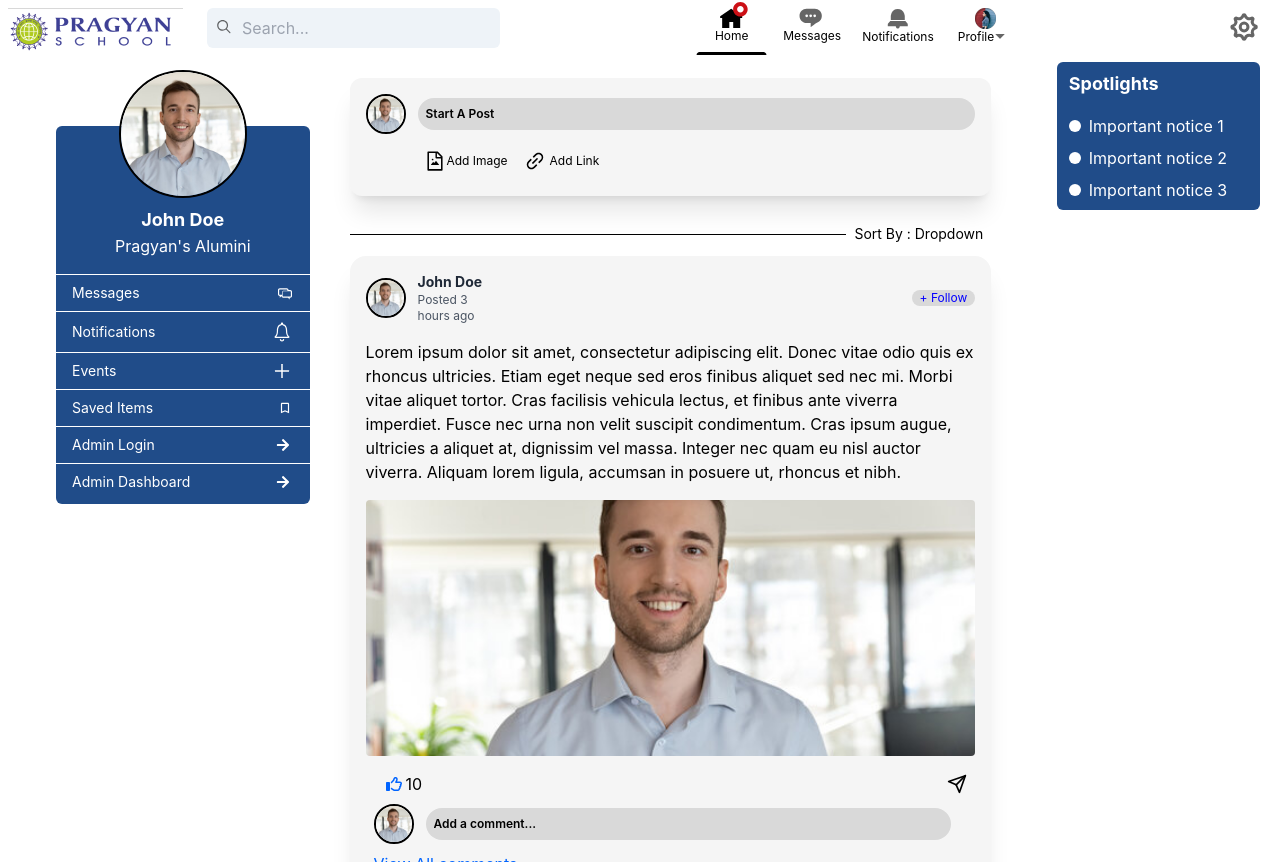
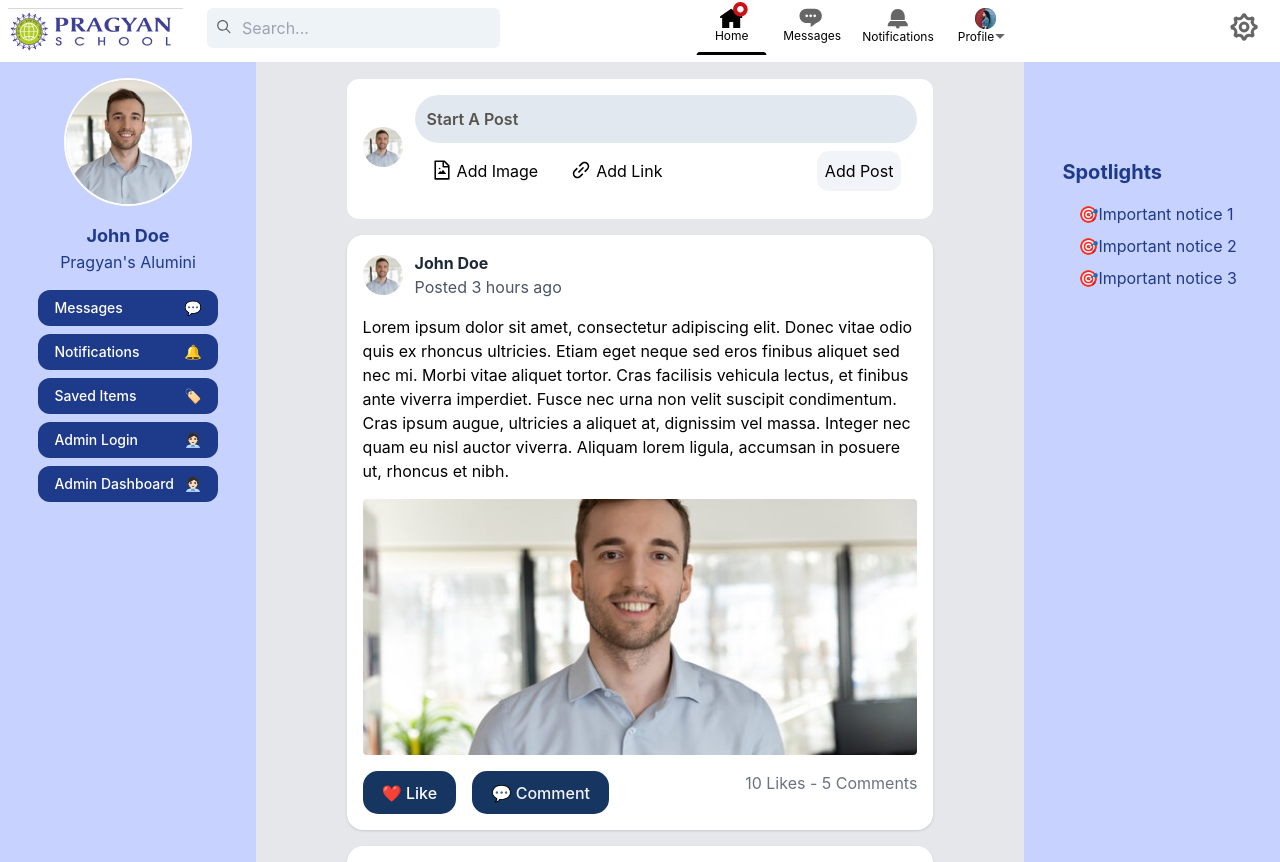
Before and after one commit to sinhasatyam045/Alum_Fullstack, a React (Vite) app: page /dashboard in a window 1280 px wide. Built offline with nearby package versions, Linux system fonts and the light colour scheme.

Commit message:
Revert "dashboard fixed"

```diff
--- a/src/components/dashboard/dashboard.jsx
+++ b/src/components/dashboard/dashboard.jsx
@@ -6,11 +6,6 @@ import { useState } from "react";
 import Notification from "../notification/notification";
 import useScreenSize from "../../utils/useScreenSize";
 import { AiOutlineFileImage } from "react-icons/ai";
-import { TiMessages } from "react-icons/ti";
-import { IoIosNotificationsOutline } from "react-icons/io";
-import { AiOutlinePlus } from "react-icons/ai";
-import { MdOutlineBookmarkBorder } from "react-icons/md";
-import { FaArrowRight } from "react-icons/fa";
 import { AiOutlineLink, AiOutlineCaretRight } from "react-icons/ai";
 
 const temppostData = [
@@ -132,80 +127,64 @@ const Dashboard = () => {
         </div> */}
         {/* Profile Section */}
         {screenSize.width > 820 && (
-          <div className="w-80 relative ">
-            <div className="w-5/6 relative pt-20 mt-16 rounded-md  bg-blue  text-white my-7 flex flex-col items-center md:mx-14">
+          <div className="w-1/5 h-screen bg-indigo-200 p-4 flex flex-col items-center ">
             {/* <div className="pb-20">
             <img src="Images/logo.png" alt="" />
           </div> */}
-              <div className="absolute -top-14 z-10 ">
+            <div className="mb-4">
               <img
                 src="Images/profile.jpg"
                 alt="Profile"
-                  className="w-32 h-32 rounded-full object-cover border-2 border-black"
+                className="w-32 h-32 rounded-full object-cover border-2 border-white"
               />
             </div>
-              <div className="text-center">
+            <div className="text-blue-900 text-center">
               <h2 className="font-bold text-lg">John Doe</h2>
               <p>Pragyan's Alumini</p>
             </div>
             {/* Navigation Menu */}
-              <div className="mt-4 w-full">
-                <ul className="text-white text-sm md:text-md lg:text-lg w-full">
-                  <hr />
-                  <li className="px-4">
+            <div className="mt-4 w-4/5">
+              <ul className="text-white space-y-2 text-sm md:text-md lg:text-lg ">
+                <li>
                   <button
-                      className="flex justify-between items-center w-full py-2 bg-blue hover:bg-blue text-white"
+                    className="flex justify-between w-full bg-blue-900 hover:bg-blue-700 text-white px-4 py-2 rounded-xl focus:outline-none"
                     onClick={handleMessageClick}
                   >
-                      <div>Messages</div> <TiMessages className="mr-0.5" />
+                    <div>Messages</div> 💬
                   </button>
                 </li>
-                  <hr />
-                  <li className="px-4">
+                <li>
                   <button
-                      className="flex justify-between items-center w-full py-2 bg-blue hover:bg-blue text-white"
+                    className="flex justify-between w-full bg-blue-900 hover:bg-blue-700 text-white px-4 py-2 rounded-xl focus:outline-none"
                     onClick={handleNotificationClick}
                   >
                     <div>Notifications</div>
-                      <IoIosNotificationsOutline className="text-2xl" />
+                    🔔
                   </button>
                 </li>
-                  <hr />
-                  <li className="px-4">
-                    <button className="flex justify-between items-center w-full py-2 bg-blue hover:bg-blue text-white">
-                      <div>Events</div>{" "}
-                      <AiOutlinePlus className="text-xl mr-0.5" />
+
+                <li>
+                  <button className="flex justify-between w-full bg-blue-900 hover:bg-blue-700 text-white px-4 py-2 rounded-xl focus:outline-none">
+                    <div>Saved Items</div> 🏷️
                   </button>
                 </li>
-                  <hr />
-                  <li className="px-4">
-                    <button className="flex justify-between w-full items-center py-2 bg-blue hover:bg-blue text-white">
-                      <div>Saved Items</div>{" "}
-                      <MdOutlineBookmarkBorder className="text-x mr-0.5" />
+                <li>
+                  <button
+                    className="flex justify-between w-full bg-blue-900 hover:bg-blue-700 text-white px-4 py-2 rounded-xl focus:outline-none"
+                    onClick={handleAdminClick}
+                  >
+                    <div>Admin Login</div> 🧑🏻‍💼
                   </button>
                 </li>
-                  <hr />
-                  <li className="px-4">
+                <li>
                   <button
-                      className="flex justify-between items-center w-full py-2 bg-blue hover:bg-blue text-white"
-                      onClick={handleAdminClick}
-                    >
-                      <div>Admin Login</div>{" "}
-                      <FaArrowRight className="text-sm mr-1" />
-                    </button>
-                  </li>
-                  <hr />
-                  <li className="px-4">
-                    <button
-                      className="flex justify-between w-full items-center py-2 pb-3 bg-blue hover:bg-blue text-white"
+                    className="flex justify-between w-full bg-blue-900 hover:bg-blue-700 text-white px-4 py-2 rounded-xl focus:outline-none"
                     onClick={handleAdminDashboardClick}
                   >
-                      <div>Admin Dashboard</div>{" "}
-                      <FaArrowRight className="text-sm mr-1" />
+                    <div>Admin Dashboard</div> 🧑🏻‍💼
                   </button>
                 </li>
               </ul>
-              </div>
             </div>
           </div>
         )}
@@ -536,58 +515,18 @@ const Dashboard = () => {
         <div
           className={`${
             screenSize.width > 820 ? "w-3/5" : "w-11/12"
-          } h-screen p-4 overflow-y-auto`}
+          } h-screen bg-gray-200 p-4 overflow-y-auto`}
         >
           {/* Example Post */}
 
           {comp !== "notification" && (
-            <div className="w-11/12 mx-auto overflow-y ">
-              <div className=" p-4 bg-lightgray shadow-xl rounded-xl mb-4 ">
-                <div>
-                  <div className="flex items-center">
+            <div className="w-4/5 mx-auto border overflow-y ">
+              <div className="bg-white p-4 pb-2 rounded-xl mb-4 ">
+                <div className="flex items-center mb-3 align-top">
                   <img
                     src="Images/profile.jpg"
                     alt={` avatar`}
-                      className="w-10 h-10 rounded-full object-cover mr-3 border-2 border-black"
-                    />
-                    <input
-                      type="text"
-                      value={newPostText}
-                      onChange={(e) => handleInputTextChange(e)}
-                      className="md:p-3 p-2 rounded-3xl md:w-full text-xs md:text-base w-11/12 font-semibold placeholder:text-black bg-gray"
-                      placeholder="Start A Post"
-                    ></input>
-                  </div>
-                  <div className="md:flex w-5/6 mx-auto">
-                    <div className="flex md:p-2 items-center text-xs md:text-base pt-2 mt-2">
-                      <div>
-                        <AiOutlineFileImage size={22} />
-                      </div>
-                      <div>Add Image</div>
-                    </div>
-                    <div className="flex items-center md:p-2 text-xs md:text-base pt-2 mt-2">
-                      <div>
-                        <AiOutlineLink size={22} />
-                      </div>
-                      <div className="pl-1">Add Link</div>
-                    </div>
-                  </div>
-                  {/* <div
-                    className="cursor-pointer w-1/2 mx-auto"
-                    onClick={(e) => handleAddPost(e)}
-                  >
-                    <div className="flex p-2 ">
-                      <div className="p-2 bg-slate-100 text-xs md:text-base rounded-xl">
-                        Add Post
-                      </div>
-                    </div>
-                  </div> */}
-                </div>
-                {/* <div className="flex  mb-3 align-top">
-                  <img
-                    src="Images/profile.jpg"
-                    alt={` avatar`}
-                    className="w-10 h-10 rounded-full object-cover mr-3 border-2 border-black"
+                    className="w-10 h-10 rounded-full object-cover mr-3"
                   />
                   <div className="w-full">
                     <div>
@@ -595,22 +534,23 @@ const Dashboard = () => {
                         type="text"
                         value={newPostText}
                         onChange={(e) => handleInputTextChange(e)}
-                        className="md:p-3 p-2 rounded-3xl md:w-full text-xs w-11/12 font-semibold placeholder:text-black bg-gray"
+                        className="bg-slate-200 p-3 rounded-3xl w-full font-semibold placeholder:text-stone-600"
                         placeholder="Start A Post"
                       ></input>
                     </div>
-                    <div className="flex md:justify-between md:flex-row flex-col">
+
+                    <div className="flex justify-between">
                       <div className="flex">
                         <div className="cursor-pointer mx-2">
-                          <div className="flex md:p-2 items-center text-xs md:text-lg pt-2 mt-2">
+                          <div className="flex p-2 mt-2">
                             <div>
                               <AiOutlineFileImage size={22} />
                             </div>
-                            <div>Add Image</div>
+                            <div className="pl-1">Add Image</div>
                           </div>
                         </div>
                         <div className="cursor-pointer mx-2">
-                          <div className="flex items-center md:p-2 text-xs md:text-lg pt-2 mt-2">
+                          <div className="flex p-2 mt-2">
                             <div>
                               <AiOutlineLink size={22} />
                             </div>
@@ -623,19 +563,16 @@ const Dashboard = () => {
                         onClick={(e) => handleAddPost(e)}
                       >
                         <div className="flex p-2 ">
-                          <div className="p-2 bg-slate-100 text-xs md:text-lg rounded-xl">
+                          <div className="p-2 bg-slate-100 rounded-xl">
                             Add Post
                           </div>
                         </div>
                       </div>
                     </div>
                   </div>
-                </div> */}
                 </div>
-              <div className="flex items-center py-3">
-                <hr className="flex-grow" />
-                <p className="px-2 text-sm">Sort By : Dropdown</p>
               </div>
+
               {postData.map((post, id) => {
                 // console.log(post);
                 return (
@@ -665,25 +602,19 @@ const Dashboard = () => {
 
         {/* Spotlights Section */}
         {screenSize.width > 820 && (
-          <div className="w-1/5 h-screen relative text-white ">
-            <div className="w-5/6 relative bg-blue px-3 py-2 rounded-md  mx-auto">
-              <div className="mb-4 ">
-                <h2 className="font-bold text-lg">Spotlights</h2>
+          <div className="w-1/5 h-screen bg-indigo-200 p-4">
+            <div className="w-4/5  mx-auto">
+              <div className="mb-4">
+                <h2 className="text-blue-900 font-bold text-xl pt-20">
+                  Spotlights
+                </h2>
               </div>
               {/* Styled Bullet Points for Important Notices */}
-              <ul className="list-disc space-y-2">
-                <li className="flex items-center">
-                  <span className="inline-block w-3 h-3 bg-white rounded-full mr-2"></span>{" "}
-                  Important notice 1
-                </li>
-                <li className="flex items-center">
-                  <span className="inline-block w-3 h-3 bg-white rounded-full mr-2"></span>{" "}
-                  Important notice 2
-                </li>
-                <li className="flex items-center">
-                  <span className="inline-block w-3 h-3 bg-white rounded-full mr-2"></span>{" "}
-                  Important notice 3
-                </li>
+              <ul className="text-blue-900 list-disc pl-4 space-y-2">
+                <li className="flex items-center">🎯Important notice 1</li>
+                <li className="flex items-center">🎯Important notice 2</li>
+                <li className="flex items-center">🎯Important notice 3</li>
+                {/* Add more styled bullet points as needed */}
               </ul>
             </div>
           </div>
--- a/src/components/helper/post.jsx
+++ b/src/components/helper/post.jsx
@@ -1,6 +1,4 @@
 import React from "react";
-import { FaRegThumbsUp } from "react-icons/fa6";
-import { FiSend } from "react-icons/fi";
 
 const Post = ({
   username,
@@ -27,27 +25,18 @@ const Post = ({
   }
 
   return (
-    <div className="bg-lightgray p-4 mb-4 rounded-2xl shadow-xl">
+    <div className="bg-white p-4 mb-4 rounded-2xl shadow">
       {/* Post Header */}
-      <div className="flex items-center justify-between mb-3">
-        <div className="flex items-center">
-          <img
-            src={avatar}
-            alt={`${username}'s avatar`}
-            className="w-10 h-10 rounded-full border-2 border-black object-cover mr-3"
-          />
-          <div>
-            <p className="text-gray-800 font-bold text-sm md:text-base">
-              {username}
-            </p>
-            <p className="text-gray-600 text-xs md:text-base max-w-20 md:max-w-full">
-              Posted 3 hours ago
-            </p>
-          </div>
+      <div className="flex items-center mb-3">
+        <img
+          src={avatar}
+          alt={`${username}'s avatar`}
+          className="w-10 h-10 rounded-full object-cover mr-3"
+        />
+        <div>
+          <p className="text-gray-800 font-bold">{username}</p>
+          <p className="text-gray-600">Posted 3 hours ago</p>
         </div>
-        <button className="bg-gray py-0 px-2 md:px-3 rounded-2xl text-xs md:text-base text-followBtn">
-          + Follow
-        </button>
       </div>
 
       {/*  Post Text */}
@@ -67,42 +56,23 @@ const Post = ({
       </div>
 
       {/* Post Actions (Likes and Comments) */}
-      <div className="">
-        <div className="flex items-center w-full justify-between space-x-4">
-          <p
-            className="pl-5 flex items-center gap-1"
+      <div className="flex justify-between">
+        <div className="flex items-center space-x-4">
+          <button
+            className="flex items-center text-white text-gray-100"
             onClick={(e) => handleLike(e, postId)}
           >
-            <FaRegThumbsUp className="text-commentblue " />
-            {likes}
-          </p>
-
-          {/* <button
+            ❤️ Like
+          </button>
+          <button
             className="flex items-center text-gray-100"
             onClick={(e) => handleComment(e, postId)}
           >
             💬 Comment
-          </button> */}
-          <p className="pr-2">
-            <FiSend className="text-xl" />
-          </p>
+          </button>
         </div>
-        <div>
-          <div className="flex items-center pr-6 pl-2 py-2 mx-auto">
-            <img
-              src="Images/profile.jpg"
-              alt={` avatar`}
-              className="w-10 h-10 rounded-full object-cover mr-3 border-2 border-black"
-            />
-            <input
-              type="text"
-              // value={newPostText}
-              // onChange={(e) => handleInputTextChange(e)}
-              className="md:p-3 p-2 rounded-3xl md:w-full text-xs md:text-base w-11/12 font-semibold placeholder:text-black bg-gray"
-              placeholder="Add a comment..."
-            ></input>
-          </div>
-          <p className="text-commentblue pl-2">View All comments</p>
+        <div className="text-gray-500">
+          {likes} Likes - {comments} Comments
         </div>
       </div>
     </div>
--- a/src/index.css
+++ b/src/index.css
@@ -51,7 +51,7 @@ h1 {
   line-height: 1.1;
 }
 
-.button {
+button {
   border-radius: 15px;
   color: #fdfdfd;
   padding: 0.6em 1.2em;
@@ -60,12 +60,14 @@ h1 {
   font-family: inherit;
   background-color: #163560;
   cursor: pointer;
+
 }
 
 button:hover {
   background-color: #2a4161;
 }
 
+
 .dark {
   --body-bg: #060125;
   --body-txt: white;
--- a/tailwind.config.js
+++ b/tailwind.config.js
@@ -8,18 +8,22 @@ export default {
     },
     extend: {
       colors: {
-        blue: "#204C89",
-        followBtn: "#0500FF",
-        lightgray: "#F5F5F5",
-        gray: "#D9D9D9",
-        white: "#ffffff",
-        commentblue: "#0064FF", // Add the white text color directly under colors
-      },
-      backgroundColor: {
-        darkblue: "#1e1b4b",
+        button: {
+          DEFAULT: "#000000", // Replace with your desired button color
+          hover: "#1f4a86", // Replace with your desired hover color
+        },
+        textColor: {
+          white: "#ffffff", // Add the white text color
+        },
+        backgroundColor: {
+          darkblue: "#1e1b4b",
+        },
       },
       borderRadius: {
         DEFAULT: "0.25rem", // Replace with your desired border radius value
+      },
+      textColor: {
+        white: "#ffffff", // Add the white text color
       },
     },
   },
```
Lines whose indentation alone changed are shown as unchanged.
